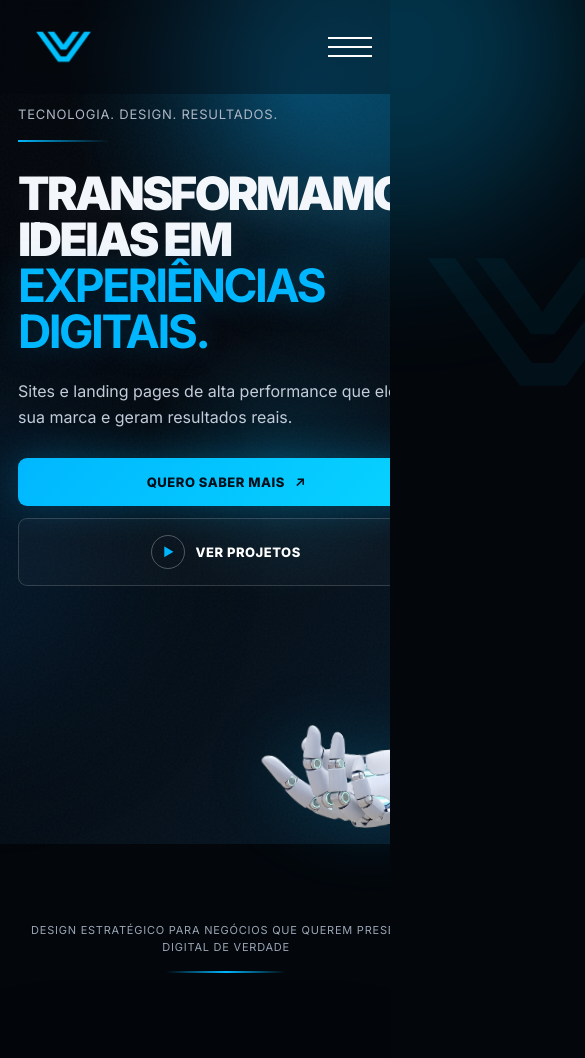
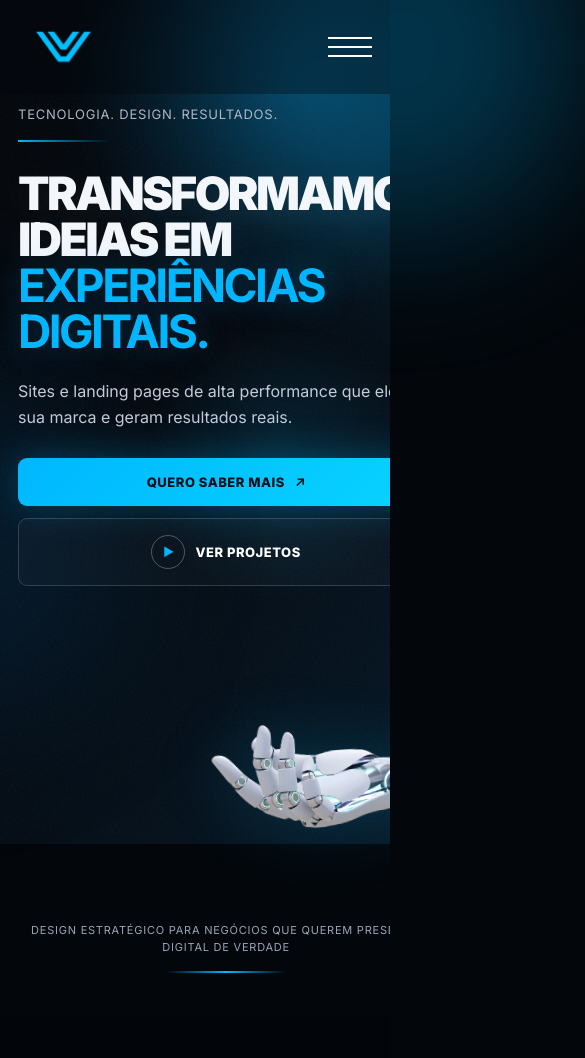
Before and after one commit to caiovinicius28/Portfolio, a plain HTML site: page index.html in a window 390 px wide. Shown: the top 1058 px of the page, 585 px wide, since content can reach past the window. Drawn offline with Linux system fonts and the light colour scheme.

Commit message:
Melhorias na responsividade - teste 2

```diff
--- a/css/style.css
+++ b/css/style.css
@@ -70,6 +70,9 @@ h1{font-size:clamp(43px,5.4vw,88px);line-height:.96;letter-spacing:-.055em;text-
 }
 
 @media(max-width:780px){
+  html,body{width:100%;max-width:100%;overflow-x:clip}
+  body{position:relative}
+  main,.section,.site-header,.footer{max-width:100vw;overflow-x:clip}
   .site-header{padding:16px 22px}
   .brand img{width:108px}
   .brand h2{font-size:14px}
@@ -77,11 +80,12 @@ h1{font-size:clamp(43px,5.4vw,88px);line-height:.96;letter-spacing:-.055em;text-
   .nav-menu a{padding:13px 12px;border-radius:10px}
   .nav-menu a:hover{background:rgba(0,183,255,.08)}
   .hero{min-height:auto;padding-top:122px;padding-bottom:52px}
+  .hero,.about-panel,.services,.portfolio,.process,.contact{overflow:hidden}
   h1{font-size:clamp(38px,11.8vw,52px);line-height:1}
   .eyebrow{margin-bottom:28px}
   .hero p{font-size:16px;line-height:1.65;margin:24px 0 27px}
-  .robot-hand{width:min(620px,108%);right:-28%;top:25px}
-  .v-outline{width:min(1040px,220vw);right:-44vw;top:42%;opacity:.055}
+  .robot-hand{width:min(560px,112%);right:-24%;top:25px}
+  .v-outline{width:145vw;max-width:none;right:-70vw;top:38%;opacity:.05}
   .service-grid,.portfolio-track,.timeline,.contact-panel,.footer{grid-template-columns:1fr}
   .work-card.featured{grid-column:auto}
   .glass-panel{padding:34px 24px}
@@ -92,6 +96,7 @@ h1{font-size:clamp(43px,5.4vw,88px);line-height:.96;letter-spacing:-.055em;text-
 }
 
 @media(max-width:560px){
+  .noise,.page-orb{max-width:100vw;overflow:hidden}
   .page-orb-a{width:360px;height:360px;right:-190px}
   .page-orb-b{width:330px;height:330px;left:-210px}
   .section{padding-left:18px;padding-right:18px}
@@ -103,8 +108,8 @@ h1{font-size:clamp(43px,5.4vw,88px);line-height:.96;letter-spacing:-.055em;text-
   .hero-actions{gap:12px}
   .btn{width:100%;padding:16px 18px}
   .hero-visual{height:292px;margin-top:4px}
-  .robot-hand{right:-42%;width:124%;top:28px}
-  .v-outline{width:780px;right:-350px;top:38%}
+  .robot-hand{right:-30%;width:116%;top:28px}
+  .v-outline{width:150vw;right:-76vw;top:36%}
   .trusted{font-size:11px;line-height:1.55}
   .about-copy h2,.section-heading h2,.portfolio-copy h2,.contact h2{font-size:clamp(30px,9.5vw,38px);letter-spacing:-.035em}
   .about-panel,.services,.portfolio,.process,.contact{padding-top:44px;padding-bottom:50px}
@@ -120,8 +125,8 @@ h1{font-size:clamp(43px,5.4vw,88px);line-height:.96;letter-spacing:-.055em;text-
 @media(max-width:380px){
   h1{font-size:36px}
   .hero-visual{height:250px}
-  .robot-hand{right:-52%;width:132%}
-  .v-outline{width:680px;right:-330px}
+  .robot-hand{right:-34%;width:122%}
+  .v-outline{width:155vw;right:-80vw}
   .phone{font-size:18px}
   .footer nav{gap:14px}
 }
```
